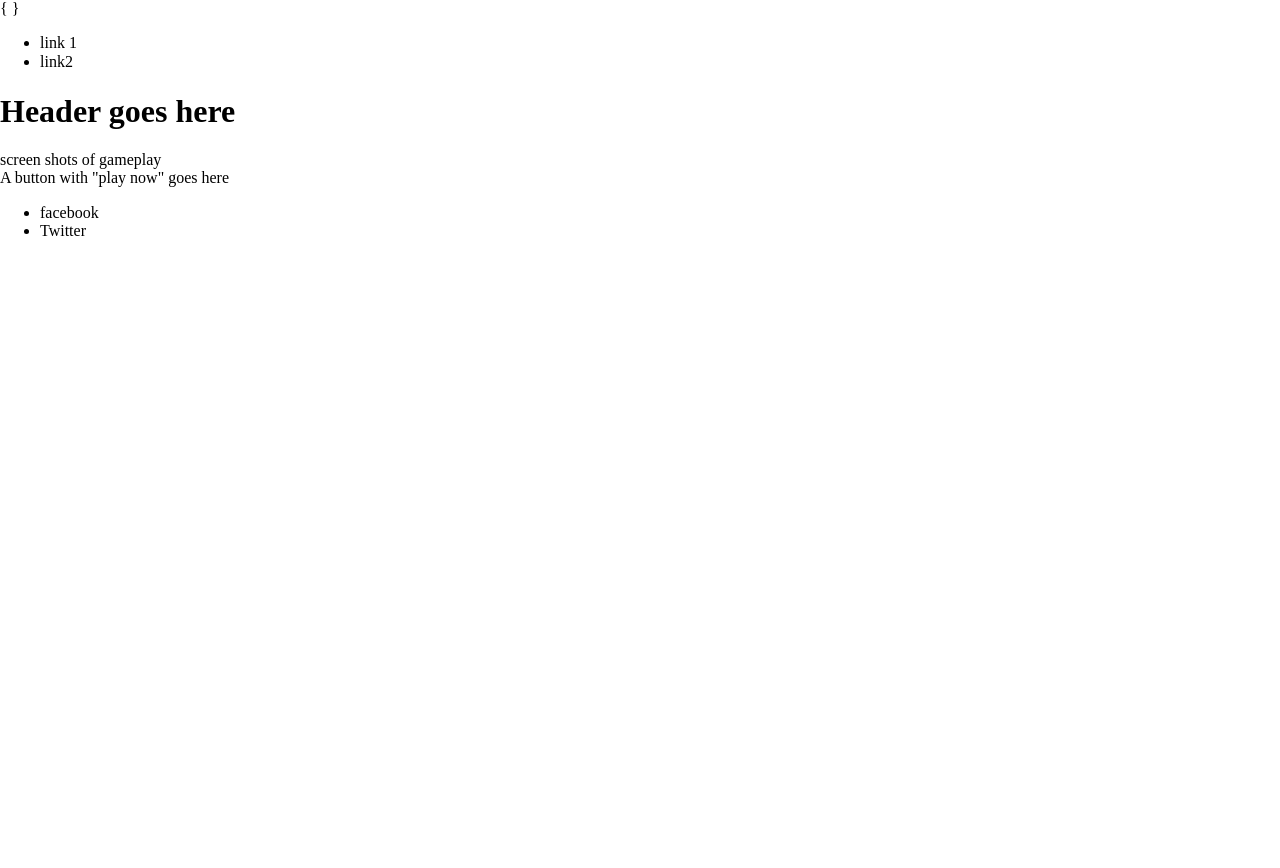
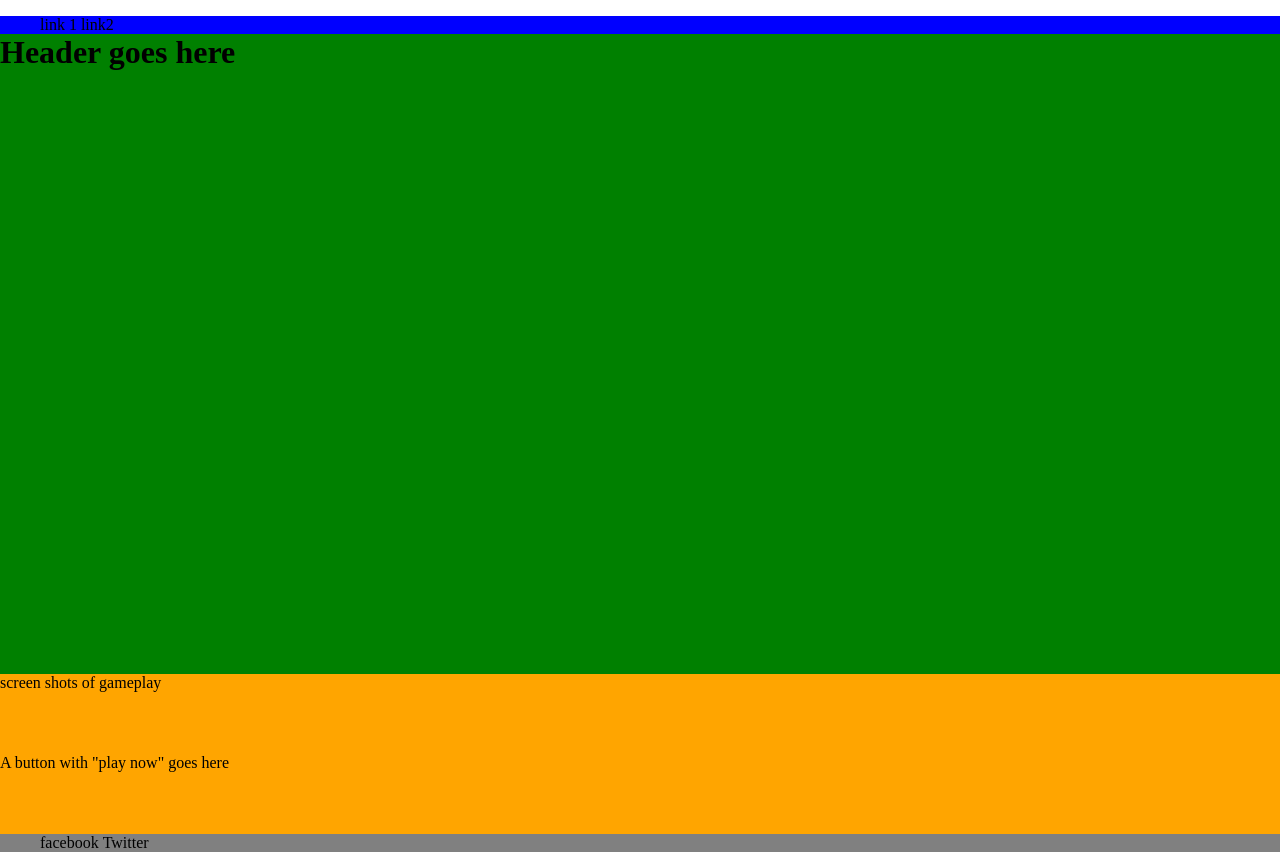
Before and after one commit to devinhuizingh/flappy, a website: page site/index.html in a window 1280 px wide. Before the commit the page ends 800 px from the top, so only its background shows below. Drawn offline with nearby package versions, Linux system fonts and the light colour scheme; files that its build step writes are made by us from their sources.

Commit message:
all sections different colors for designing

```diff
--- a/site/index.html
+++ b/site/index.html
@@ -2,7 +2,7 @@
 <html lang="en">
 <head>
 	<meta charset="utf-8">
-	{<meta http-equiv="x-ua-compatible" content="ie=edge">
+	<meta http-equiv="x-ua-compatible" content="ie=edge">
     <title>Flappy Bird Clone Landing Page</title>
     <meta name="description" content="A brief description of your site">
     <meta name="viewport" content="width=device-width, initial-scale=1">
@@ -11,7 +11,7 @@
     <link rel="apple-touch-icon" href="/apple-touch-icon.png">
 
 	<link rel="stylesheet" href="https://cdnjs.cloudflare.com/ajax/libs/normalize/3.0.2/normalize.min.css" />
-    <link rel="stylesheet" href="css/style.css">}
+    <link rel="stylesheet" href="css/styles.css">
 </head>
 <body>
 	<nav>
@@ -24,9 +24,9 @@
 	  <h1>Header goes here</h1>
 	 </header>
 	 <body>
-	   <div class=screen_shots>screen shots of gameplay
+	   <div class="screen_shots">screen shots of gameplay
 	   </div>
-	   <div class=calltoaction> A button with "play now" goes here
+	   <div class="calltoaction"> A button with "play now" goes here
 	    </div>
 	 </body>
 
--- a/site/scss/styles.scss
+++ b/site/scss/styles.scss
@@ -1 +1,23 @@
-body{}
+nav{
+	background: blue;
+	margin-top: 0px;
+	margin-bottom: -22px;
+}
+header{
+	background: green;
+	height: 40em;
+
+}
+li {
+	display: inline-block
+}
+
+.screen_shots, .calltoaction {
+	background: orange;
+	height:5em;
+}
+
+footer {
+	background: grey;
+	margin-top: -16px;
+	 }
```
Also changed, not shown: build/css/styles.css, gulpfile.js (line endings or trailing spaces), site/css/styles.css.
